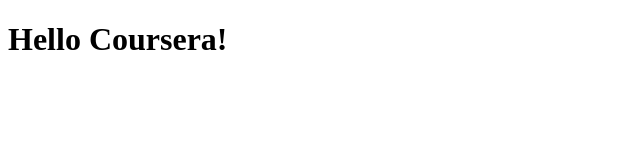
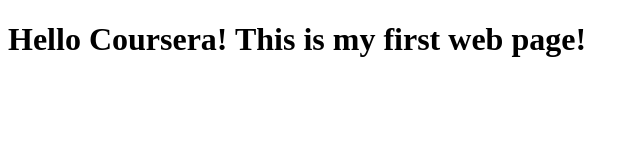
Before and after one commit to Maqixiang/coursera-test, a plain HTML site: page site/index.html in a window 1280 px wide. Shown: the whole page, without its empty margins (0-640 px from the left). Drawn offline with Linux system fonts and the light colour scheme.

Commit message:
small addition

```diff
--- a/site/index.html
+++ b/site/index.html
@@ -6,7 +6,6 @@
     <title>Hello Coursera!</title>
 </head>
 <body>
-    <h1>Hello Coursera!</h1>
-
+    <h1>Hello Coursera! This is my first web page!</h1>
 </body>
 </html>
```
